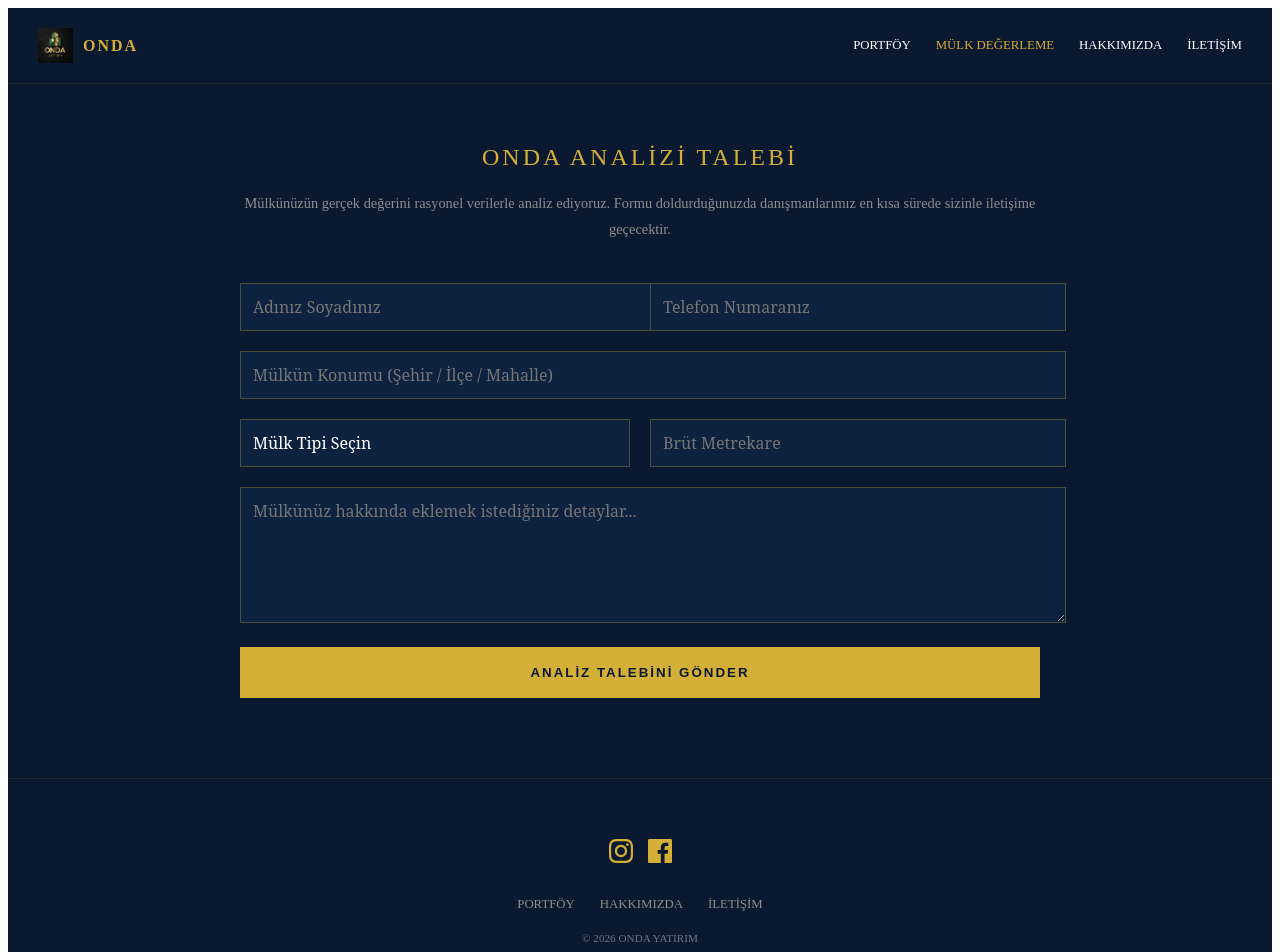
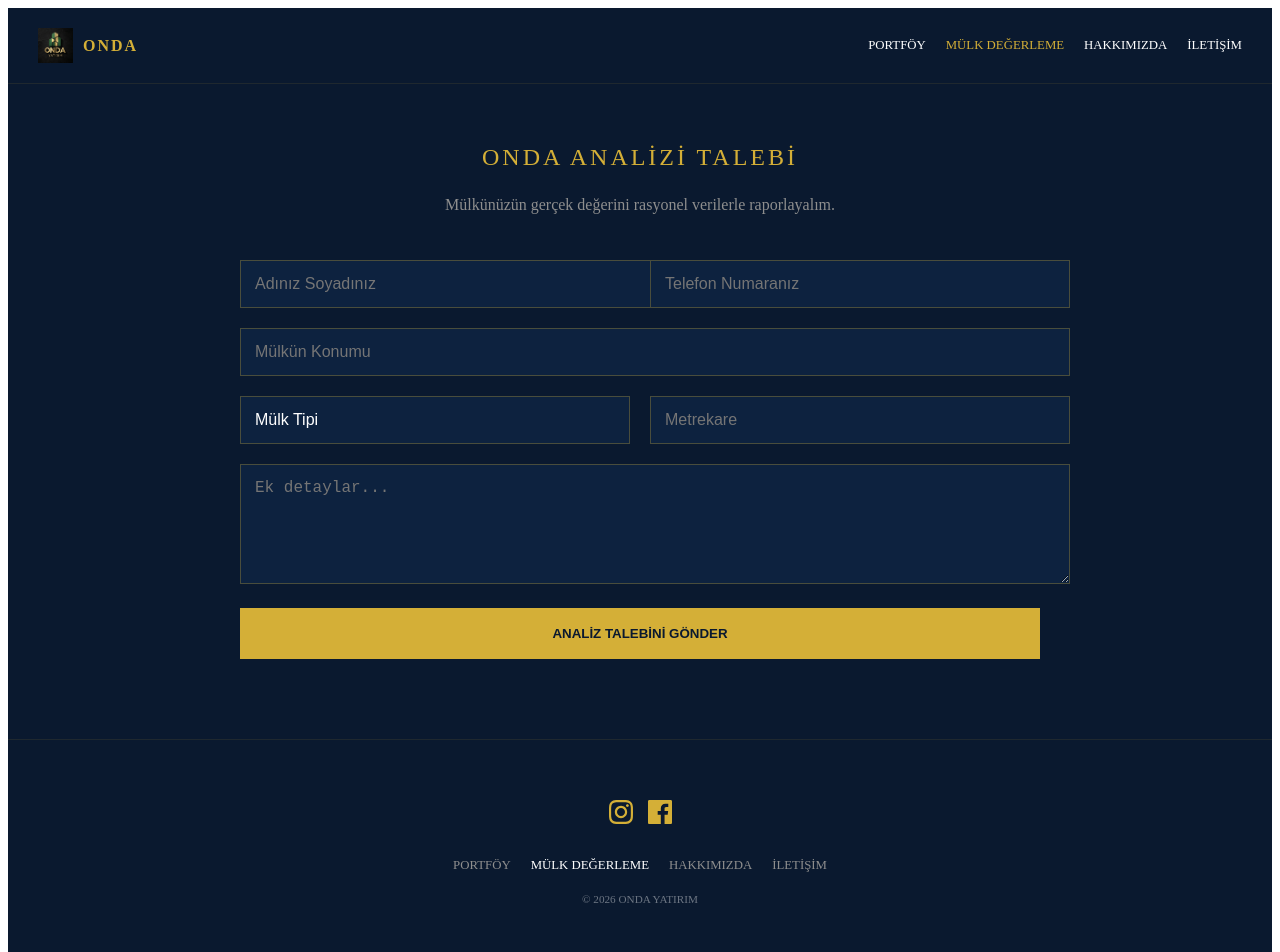
Before and after one commit to monurkilic/onda-web, a Next.js app: page /valuation in a window 1280 px wide. Shown: the top 952 px of the page. Built offline with nearby package versions, Linux system fonts and the light colour scheme.

Commit message:
Update valuation.js

```diff
--- a/pages/valuation.js
+++ b/pages/valuation.js
@@ -23,23 +23,22 @@ export default function Valuation() {
         .hamburger div { width: 25px; height: 3px; background: #d4af37; transition: 0.3s; }
         .mobile-overlay { position: fixed; top: 0; left: 0; width: 100%; height: 100%; background: #0a192f; z-index: 9000; display: flex; flex-direction: column; align-items: center; justify-content: center; gap: 30px; transform: translateX(100%); transition: 0.4s; }
         .mobile-overlay.active { transform: translateX(0); }
-        .form-grid { display: grid; grid-template-columns: 1fr 1fr; gap: 20px; }
-        .input-field { padding: 12px; background: #0d223f; border: 1px solid rgba(212,175,55,0.3); color: #fff; font-family: 'serif'; width: 100%; margin-bottom: 20px; font-size: 1rem; }
+        .form-row { display: grid; grid-template-columns: 1fr 1fr; gap: 20px; }
+        .input-box { padding: 14px; background: #0d223f; border: 1px solid rgba(212,175,55,0.3); color: #fff; width: 100%; margin-bottom: 20px; font-size: 1rem; }
         @media (max-width: 768px) {
           .desktop-nav { display: none !important; }
           .hamburger { display: flex !important; }
-          .form-grid { grid-template-columns: 1fr !important; gap: 0; }
-          .main-title { font-size: 1.5rem !important; }
+          .form-row { grid-template-columns: 1fr !important; gap: 0; }
+          .v-title { font-size: 1.6rem !important; }
         }
       `}} />
 
-      {/* HEADER */}
       <nav style={{padding: '20px 30px', display: 'flex', justifyContent: 'space-between', alignItems: 'center', borderBottom: '1px solid rgba(212,175,55,0.1)', background: '#0a192f', position: 'sticky', top: 0, zIndex: 1000}}>
         <a href="/" style={{display: 'flex', alignItems: 'center', gap: '10px', textDecoration: 'none'}}>
           <img src="/logo.png" style={{height: '35px'}} alt="Logo" />
           <span style={{color: '#d4af37', fontWeight: 'bold', letterSpacing: '2px'}}>ONDA</span>
         </a>
-        <div className="desktop-nav" style={{display: 'flex', gap: '25px', fontSize: '0.8rem'}}>
+        <div className="desktop-nav" style={{display: 'flex', gap: '20px', fontSize: '0.8rem'}}>
           <a href="/portfolio" style={{color: '#fff', textDecoration: 'none'}}>PORTFÖY</a>
           <a href="/valuation" style={{color: '#d4af37', textDecoration: 'none'}}>MÜLK DEĞERLEME</a>
           <a href="/about" style={{color: '#fff', textDecoration: 'none'}}>HAKKIMIZDA</a>
@@ -53,51 +52,41 @@ export default function Valuation() {
       </nav>
 
       <div className={`mobile-overlay ${isMenuOpen ? 'active' : ''}`}>
-        <a href="/" style={{color: '#fff', fontSize: '1.8rem', textDecoration: 'none'}} onClick={() => setIsMenuOpen(false)}>GİRİŞ</a>
-        <a href="/portfolio" style={{color: '#fff', fontSize: '1.8rem', textDecoration: 'none'}} onClick={() => setIsMenuOpen(false)}>PORTFÖY</a>
-        <a href="/valuation" style={{color: '#d4af37', fontSize: '1.8rem', textDecoration: 'none'}} onClick={() => setIsMenuOpen(false)}>MÜLK DEĞERLEME</a>
-        <a href="/contact" style={{color: '#fff', fontSize: '1.8rem', textDecoration: 'none'}} onClick={() => setIsMenuOpen(false)}>İLETİŞİM</a>
+        <a href="/" style={{color: '#fff', fontSize: '1.8rem', textDecoration: 'none'}}>GİRİŞ</a>
+        <a href="/portfolio" style={{color: '#fff', fontSize: '1.8rem', textDecoration: 'none'}}>PORTFÖY</a>
+        <a href="/valuation" style={{color: '#d4af37', fontSize: '1.8rem', textDecoration: 'none'}}>MÜLK DEĞERLEME</a>
+        <a href="/about" style={{color: '#fff', fontSize: '1.8rem', textDecoration: 'none'}}>HAKKIMIZDA</a>
+        <a href="/contact" style={{color: '#fff', fontSize: '1.8rem', textDecoration: 'none'}}>İLETİŞİM</a>
       </div>
 
       <main style={{flex: 1, padding: '40px 20px', maxWidth: '800px', margin: '0 auto', width: '100%'}}>
-        <h2 className="main-title" style={{color: '#d4af37', textAlign: 'center', marginBottom: '20px', letterSpacing: '3px', fontWeight: '300'}}>ONDA ANALİZİ TALEBİ</h2>
-        <p style={{textAlign: 'center', color: '#8e8e8e', marginBottom: '40px', lineHeight: '1.8', fontSize: '0.9rem'}}>
-          Mülkünüzün gerçek değerini rasyonel verilerle analiz ediyoruz. Formu doldurduğunuzda danışmanlarımız en kısa sürede sizinle iletişime geçecektir.
-        </p>
+        <h2 className="v-title" style={{color: '#d4af37', textAlign: 'center', marginBottom: '20px', letterSpacing: '3px', fontWeight: '300'}}>ONDA ANALİZİ TALEBİ</h2>
+        <p style={{textAlign: 'center', color: '#8e8e8e', marginBottom: '40px', lineHeight: '1.8'}}>Mülkünüzün gerçek değerini rasyonel verilerle raporlayalım.</p>
 
         <form action="https://formspree.io/f/xvzvooyy" method="POST">
-          <div className="form-grid">
-            <input type="text" name="ad_soyad" placeholder="Adınız Soyadınız" required className="input-field" />
-            <input type="tel" name="telefon" placeholder="Telefon Numaranız" required className="input-field" />
+          <div className="form-row">
+            <input type="text" name="ad_soyad" placeholder="Adınız Soyadınız" required className="input-box" />
+            <input type="tel" name="telefon" placeholder="Telefon Numaranız" required className="input-box" />
           </div>
-
-          <input type="text" name="konum" placeholder="Mülkün Konumu (Şehir / İlçe / Mahalle)" required className="input-field" />
-
-          <div className="form-grid">
-            <select name="mulk_tipi" required className="input-field" style={{appearance: 'none'}}>
-              <option value="">Mülk Tipi Seçin</option>
-              <option value="Daire">Daire / Rezidans</option>
-              <option value="Villa">Villa / Müstakil Ev</option>
-              <option value="Ticari">Ticari Gayrimenkul</option>
-              <option value="Arsa">Arsa / Arazi</option>
-            </select>
-            <input type="number" name="metrekare" placeholder="Brüt Metrekare" required className="input-field" />
+          <input type="text" name="konum" placeholder="Mülkün Konumu" required className="input-box" />
+          <div className="form-row">
+            <select name="mulk_tipi" required className="input-box" style={{appearance: 'none'}}><option value="">Mülk Tipi</option><option value="Daire">Daire</option><option value="Villa">Villa</option></select>
+            <input type="number" name="metrekare" placeholder="Metrekare" required className="input-box" />
           </div>
-
-          <textarea name="ek_notlar" placeholder="Mülkünüz hakkında eklemek istediğiniz detaylar..." rows="5" className="input-field"></textarea>
-
-          <button type="submit" style={{padding: '18px', background: '#d4af37', color: '#0a192f', fontWeight: 'bold', border: 'none', cursor: 'pointer', width: '100%', letterSpacing: '2px'}}>ANALİZ TALEBİNİ GÖNDER</button>
+          <textarea name="ek_notlar" placeholder="Ek detaylar..." rows="5" className="input-box"></textarea>
+          <button type="submit" style={{padding: '18px', background: '#d4af37', color: '#0a192f', fontWeight: 'bold', border: 'none', cursor: 'pointer', width: '100%'}}>ANALİZ TALEBİNİ GÖNDER</button>
         </form>
       </main>
 
       <footer style={{padding: '60px 20px', borderTop: '1px solid rgba(212,175,55,0.1)', textAlign: 'center', background: '#0a192f', marginTop: '40px'}}>
         <div style={{marginBottom: '30px'}}><SocialIcons size={24} /></div>
-        <div style={{display: 'flex', justifyContent: 'center', gap: '25px', fontSize: '0.8rem', marginBottom: '20px'}}>
+        <div style={{display: 'flex', justifyContent: 'center', gap: '20px', fontSize: '0.8rem', flexWrap: 'wrap'}}>
           <a href="/portfolio" style={{color: '#8e8e8e', textDecoration: 'none'}}>PORTFÖY</a>
+          <a href="/valuation" style={{color: '#fff', textDecoration: 'none'}}>MÜLK DEĞERLEME</a>
           <a href="/about" style={{color: '#8e8e8e', textDecoration: 'none'}}>HAKKIMIZDA</a>
           <a href="/contact" style={{color: '#8e8e8e', textDecoration: 'none'}}>İLETİŞİM</a>
         </div>
-        <p style={{fontSize: '0.7rem', opacity: 0.4}}>© 2026 ONDA YATIRIM</p>
+        <p style={{fontSize: '0.7rem', opacity: 0.4, marginTop: '20px'}}>© 2026 ONDA YATIRIM</p>
       </footer>
     </div>
   );
```
